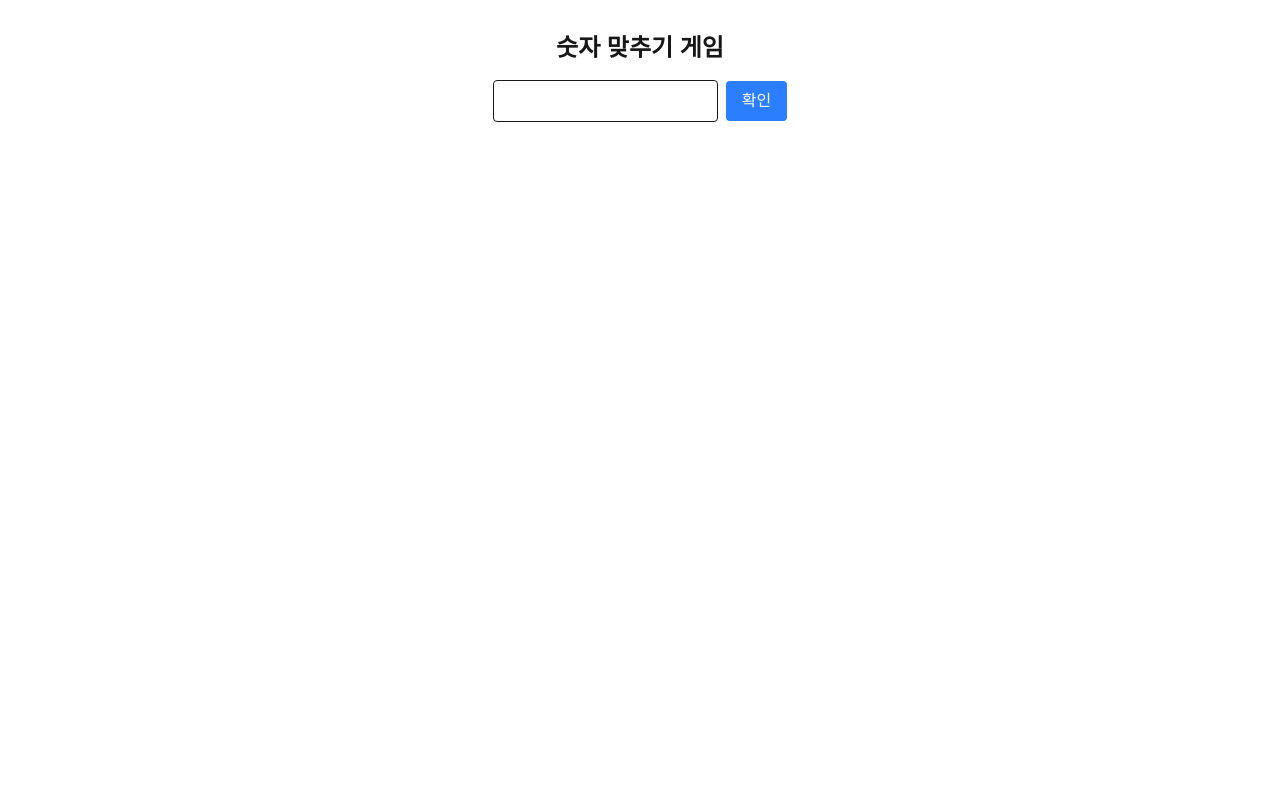
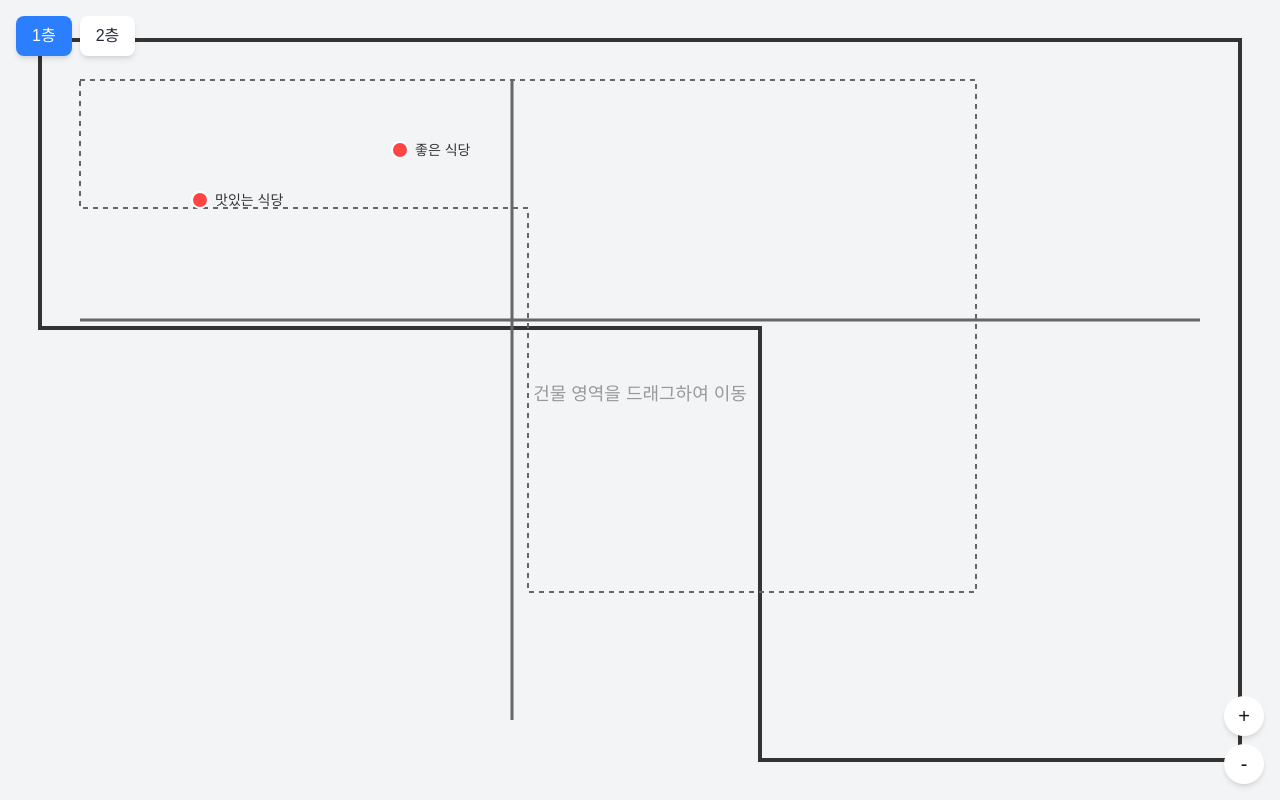
Before and after one commit to ggh0223/food-map, a Next.js app: page / in a window 1280 px wide. Built offline with nearby package versions, Linux system fonts and the light colour scheme.

Commit message:
패키지 의존성 추가 및 페이지 컴포넌트 개선: @turf/turf, mapbox-gl, react-map-gl 추가. 건물 드래그 및 줌 기능 구현, 레스토랑 마커 표시 및 층 선택 기능 추가.

```diff
--- a/app/page.tsx
+++ b/app/page.tsx
@@ -1,36 +1,274 @@
 "use client";
 
-import { useState } from "react";
+import { useState, useRef, useEffect } from "react";
+
+// 임시 데이터
+const FLOORS: Record<
+  number,
+  {
+    name: string;
+    restaurants: {
+      id: number;
+      name: string;
+      position: { x: number; y: number };
+    }[];
+  }
+> = {
+  1: {
+    name: "1층",
+    restaurants: [
+      { id: 1, name: "맛있는 식당", position: { x: 200, y: 200 } },
+      { id: 2, name: "좋은 식당", position: { x: 400, y: 150 } },
+    ],
+  },
+  2: {
+    name: "2층",
+    restaurants: [
+      { id: 3, name: "맛집", position: { x: 300, y: 300 } },
+      { id: 4, name: "분식", position: { x: 500, y: 250 } },
+    ],
+  },
+};
 
 export default function Home() {
-  const [guess, setGuess] = useState("");
-  const [answer] = useState(Math.floor(Math.random() * 10) + 1);
-  const [message, setMessage] = useState("");
+  const [currentFloor, setCurrentFloor] = useState(1);
+  const [scale, setScale] = useState(1);
+  const [position, setPosition] = useState({ x: 0, y: 0 });
+  const [isDragging, setIsDragging] = useState(false);
+  const [dragStart, setDragStart] = useState({ x: 0, y: 0 });
+  const containerRef = useRef<HTMLDivElement>(null);
+  const [containerSize, setContainerSize] = useState({ width: 0, height: 0 });
 
-  const checkAnswer = () => {
-    if (parseInt(guess) === answer) {
-      setMessage("정답입니다!");
-    } else {
-      setMessage("틀렸어요! 다시 시도해보세요.");
+  // 컨테이너 크기 감지
+  useEffect(() => {
+    const updateSize = () => {
+      if (containerRef.current) {
+        setContainerSize({
+          width: containerRef.current.clientWidth,
+          height: containerRef.current.clientHeight,
+        });
+      }
+    };
+
+    updateSize();
+    window.addEventListener("resize", updateSize);
+    return () => window.removeEventListener("resize", updateSize);
+  }, []);
+
+  const handleStart = (clientX: number, clientY: number) => {
+    // SVG 내부 영역인지 확인
+    const svgRect = containerRef.current
+      ?.querySelector("svg")
+      ?.getBoundingClientRect();
+    if (svgRect) {
+      const x = (clientX - svgRect.left) / scale;
+      const y = (clientY - svgRect.top) / scale;
+
+      // 건물 영역 내부인지 확인
+      const padding = 40;
+      if (
+        x >= padding &&
+        x <= svgRect.width / scale - padding &&
+        y >= padding &&
+        y <= svgRect.height / scale - padding
+      ) {
+        setIsDragging(true);
+        setDragStart({ x: clientX - position.x, y: clientY - position.y });
+      }
     }
   };
 
+  const handleMove = (clientX: number, clientY: number) => {
+    if (isDragging) {
+      setPosition({
+        x: clientX - dragStart.x,
+        y: clientY - dragStart.y,
+      });
+    }
+  };
+
+  const handleEnd = () => {
+    setIsDragging(false);
+  };
+
+  const handleZoom = (delta: number) => {
+    const newScale = Math.max(0.5, Math.min(2, scale * delta));
+    setScale(newScale);
+  };
+
+  // 터치 이벤트 핸들러
+  const handleTouchStart = (e: React.TouchEvent) => {
+    if (e.touches.length === 1) {
+      handleStart(e.touches[0].clientX, e.touches[0].clientY);
+    }
+  };
+
+  const handleTouchMove = (e: React.TouchEvent) => {
+    if (e.touches.length === 1) {
+      handleMove(e.touches[0].clientX, e.touches[0].clientY);
+    }
+  };
+
+  // 마우스 이벤트 핸들러
+  const handleMouseDown = (e: React.MouseEvent) => {
+    handleStart(e.clientX, e.clientY);
+  };
+
+  const handleMouseMove = (e: React.MouseEvent) => {
+    handleMove(e.clientX, e.clientY);
+  };
+
+  // SVG 크기 계산
+  const svgWidth = Math.max(containerSize.width, 800);
+  const svgHeight = Math.max(containerSize.height, 600);
+  const padding = 40; // 경계선과의 여백
+
+  // ㄱ자 모양 건물 경로 계산
+  const buildingPath = `
+    M ${padding} ${padding}
+    h ${svgWidth - padding * 2}
+    v ${svgHeight - padding * 2}
+    h -${(svgWidth - padding * 2) * 0.4}
+    v -${(svgHeight - padding * 2) * 0.6}
+    h -${(svgWidth - padding * 2) * 0.6}
+    Z
+  `;
+
+  // 내부 구역 경로 계산
+  const innerPath = `
+    M ${padding * 2} ${padding * 2}
+    h ${(svgWidth - padding * 4) * 0.8}
+    v ${(svgHeight - padding * 4) * 0.8}
+    h -${(svgWidth - padding * 4) * 0.4}
+    v -${(svgHeight - padding * 4) * 0.6}
+    h -${(svgWidth - padding * 4) * 0.4}
+    Z
+  `;
+
   return (
-    <main className="p-8 text-center">
-      <h1 className="text-2xl font-bold mb-4">숫자 맞추기 게임</h1>
-      <input
-        type="number"
-        value={guess}
-        onChange={(e) => setGuess(e.target.value)}
-        className="border p-2 rounded"
-      />
-      <button
-        onClick={checkAnswer}
-        className="ml-2 px-4 py-2 bg-blue-500 text-white rounded"
+    <main className="h-screen w-full relative overflow-hidden bg-gray-100">
+      {/* 층 선택 버튼 */}
+      <div className="absolute top-4 left-4 z-10 flex gap-2">
+        {Object.entries(FLOORS).map(([floor, data]) => (
+          <button
+            key={floor}
+            onClick={() => setCurrentFloor(Number(floor))}
+            className={`px-4 py-2 rounded-lg shadow-md ${
+              currentFloor === Number(floor)
+                ? "bg-blue-500 text-white"
+                : "bg-white text-gray-800"
+            }`}
+          >
+            {data.name}
+          </button>
+        ))}
+      </div>
+
+      {/* 도면 뷰 */}
+      <div
+        ref={containerRef}
+        className="w-full h-full relative"
+        onMouseDown={handleMouseDown}
+        onMouseMove={handleMouseMove}
+        onMouseUp={handleEnd}
+        onMouseLeave={handleEnd}
+        onTouchStart={handleTouchStart}
+        onTouchMove={handleTouchMove}
+        onTouchEnd={handleEnd}
       >
-        확인
-      </button>
-      <p className="mt-4">{message}</p>
+        <svg
+          className="w-full h-full"
+          style={{
+            transform: `translate(${position.x}px, ${position.y}px) scale(${scale})`,
+            cursor: isDragging ? "grabbing" : "grab",
+          }}
+          viewBox={`0 0 ${svgWidth} ${svgHeight}`}
+          preserveAspectRatio="xMidYMid meet"
+        >
+          {/* 건물 외곽선 */}
+          <g className="building-outline">
+            {/* 메인 건물 */}
+            <path d={buildingPath} fill="none" stroke="#333" strokeWidth="4" />
+
+            {/* 내부 구역 */}
+            <path
+              d={innerPath}
+              fill="none"
+              stroke="#666"
+              strokeWidth="2"
+              strokeDasharray="5,5"
+            />
+
+            {/* 주요 통로 */}
+            <path
+              d={`M ${svgWidth * 0.4} ${padding * 2} L ${svgWidth * 0.4} ${
+                svgHeight - padding * 2
+              }`}
+              fill="none"
+              stroke="#666"
+              strokeWidth="3"
+            />
+            <path
+              d={`M ${padding * 2} ${svgHeight * 0.4} L ${
+                svgWidth - padding * 2
+              } ${svgHeight * 0.4}`}
+              fill="none"
+              stroke="#666"
+              strokeWidth="3"
+            />
+          </g>
+
+          {/* 레스토랑 마커 */}
+          {FLOORS[currentFloor as number].restaurants.map((restaurant) => (
+            <g key={restaurant.id} className="restaurant-marker">
+              <circle
+                cx={restaurant.position.x}
+                cy={restaurant.position.y}
+                r="8"
+                fill="#ff4444"
+                stroke="#fff"
+                strokeWidth="2"
+              />
+              <text
+                x={restaurant.position.x + 15}
+                y={restaurant.position.y + 5}
+                className="text-sm font-medium"
+                fill="#333"
+              >
+                {restaurant.name}
+              </text>
+            </g>
+          ))}
+
+          {/* 드래그 안내 텍스트 */}
+          <text
+            x={svgWidth / 2}
+            y={svgHeight / 2}
+            textAnchor="middle"
+            className="text-lg font-medium"
+            fill="#999"
+            style={{ pointerEvents: "none" }}
+          >
+            {isDragging ? "드래그 중..." : "건물 영역을 드래그하여 이동"}
+          </text>
+        </svg>
+      </div>
+
+      {/* 줌 컨트롤 */}
+      <div className="absolute bottom-4 right-4 z-10 flex flex-col gap-2">
+        <button
+          onClick={() => handleZoom(1.1)}
+          className="w-10 h-10 bg-white rounded-full shadow-md flex items-center justify-center text-xl"
+        >
+          +
+        </button>
+        <button
+          onClick={() => handleZoom(0.9)}
+          className="w-10 h-10 bg-white rounded-full shadow-md flex items-center justify-center text-xl"
+        >
+          -
+        </button>
+      </div>
     </main>
   );
 }
--- a/package.json
+++ b/package.json
@@ -9,16 +9,20 @@
     "lint": "next lint"
   },
   "dependencies": {
+    "@turf/turf": "^7.2.0",
     "framer-motion": "^12.15.0",
+    "mapbox-gl": "^3.12.0",
     "next": "15.3.3",
     "next-pwa": "^5.6.0",
     "react": "^19.0.0",
     "react-dom": "^19.0.0",
+    "react-map-gl": "^8.0.4",
     "zustand": "^5.0.5"
   },
   "devDependencies": {
     "@eslint/eslintrc": "^3",
     "@tailwindcss/postcss": "^4",
+    "@types/mapbox-gl": "^3.4.1",
     "@types/next-pwa": "^5.6.9",
     "@types/node": "^20",
     "@types/react": "^19",
```
Also changed, not shown: 1 other file (tests, documents, lock files or other folders).
